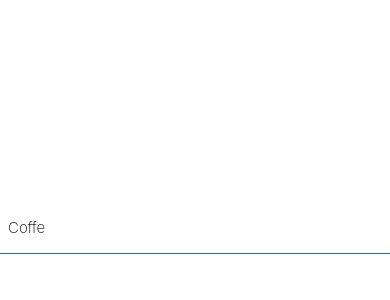
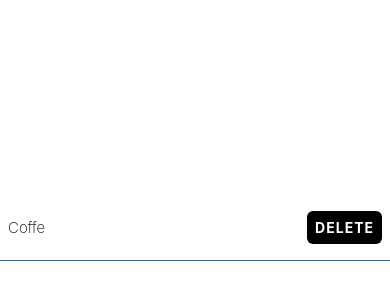
Before and after one commit to gitsheyno/React-Native, a React Native app: screen / in a window 390 px wide. Shown: the part 194-494 px from the top of the page. Built offline with nearby package versions, Linux system fonts and the light colour scheme.

Commit message:
add button - Alert

```diff
--- a/App.tsx
+++ b/App.tsx
@@ -1,10 +1,33 @@
-import { StyleSheet, Text, View } from "react-native";
+import {
+  StyleSheet,
+  Text,
+  View,
+  TouchableOpacity,
+  Pressable,
+  Alert,
+} from "react-native";
 import { theme } from "./there";
 export default function App() {
+  const handleDelete = () => {
+    Alert.alert("Delete Item", "Are you sure you want to delete this item?", [
+      {
+        text: "Cancel",
+        style: "cancel",
+      },
+      {
+        text: "Delete",
+        onPress: () => console.log("Item deleted"),
+        style: "destructive",
+      },
+    ]);
+  };
   return (
     <View style={styles.container}>
       <View style={styles.itemContainer}>
         <Text style={styles.itemText}>Coffe</Text>
+        <TouchableOpacity style={styles.button} onPress={handleDelete}>
+          <Text style={styles.buttonText}>Delete</Text>
+        </TouchableOpacity>
       </View>
     </View>
   );
@@ -22,6 +45,20 @@
     borderBottomColor: theme.colorCerulian,
     paddingHorizontal: 8,
     paddingVertical: 16,
+    flexDirection: "row",
+    alignItems: "center",
+    justifyContent: "space-between",
   },
   itemText: { fontSize: 15, fontWeight: "200" },
+  button: {
+    backgroundColor: theme.colorBlack,
+    padding: 8,
+    borderRadius: 6,
+  },
+  buttonText: {
+    color: theme.colorWhite,
+    fontWeight: "bold",
+    textTransform: "uppercase",
+    letterSpacing: 1,
+  },
 });
--- a/there.ts
+++ b/there.ts
@@ -1,4 +1,5 @@
 export const theme = {
   colorCerulian: "#1a759f",
   colorWhite: "#fff",
+  colorBlack: "#000",
 };
```
